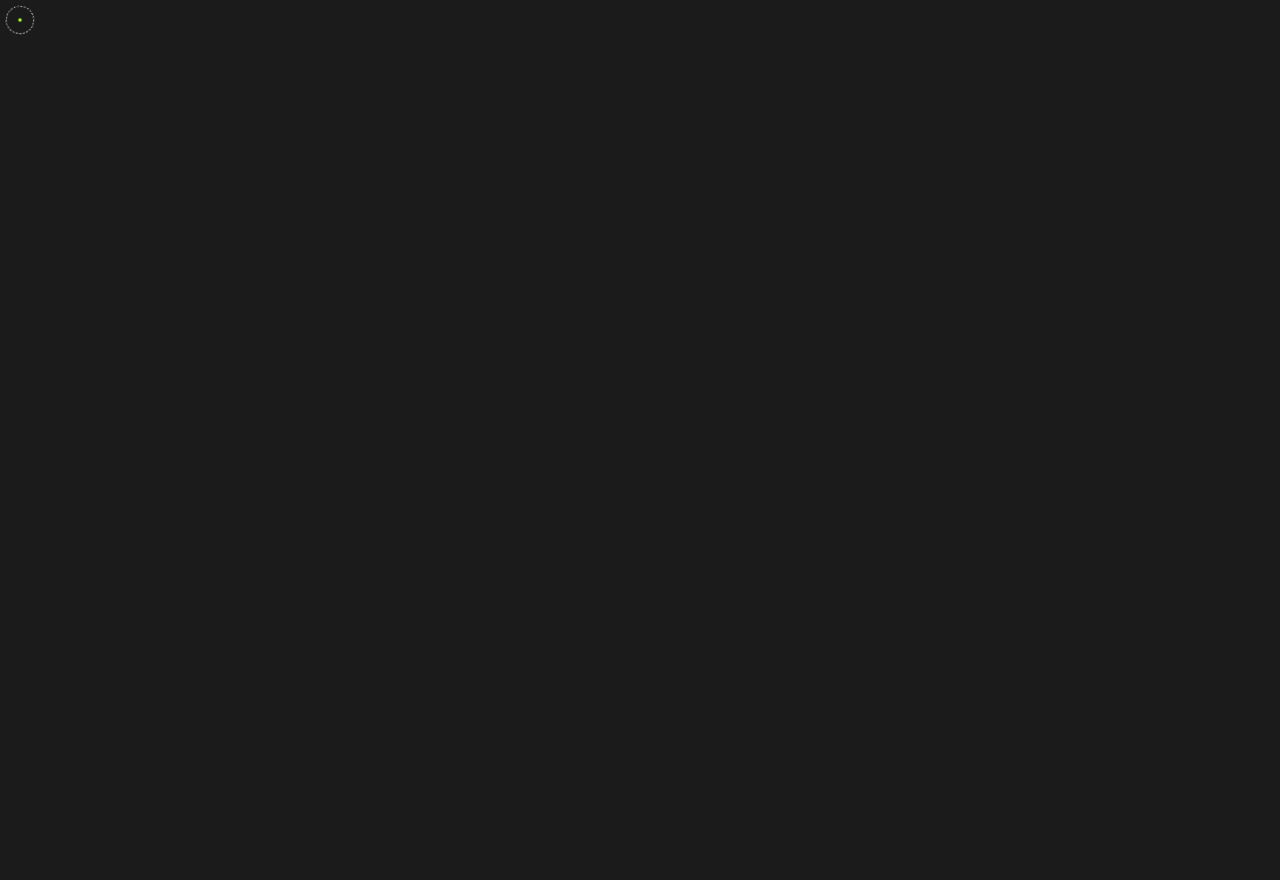
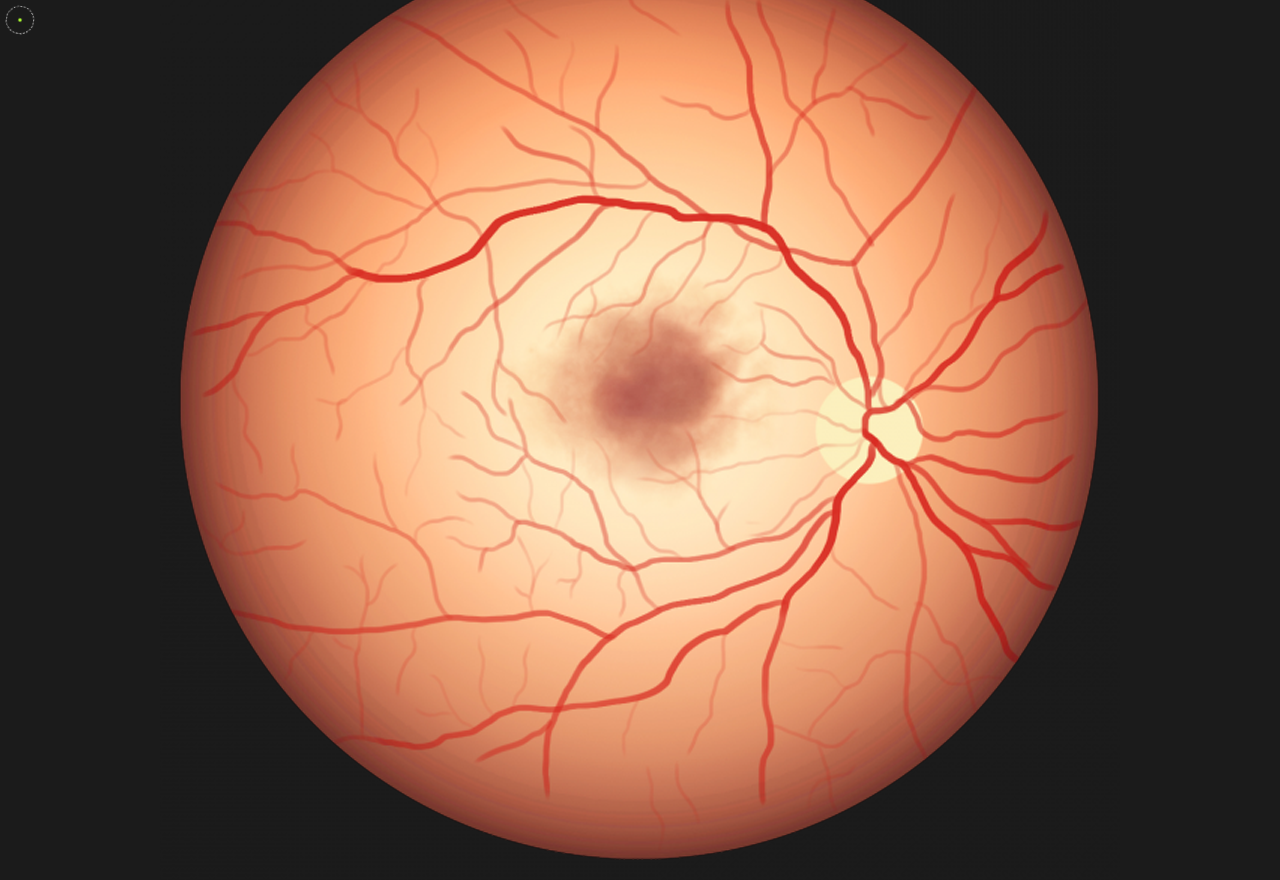
Before and after one commit to upFrontEnd/cursor-laser, a plain HTML site: page index.html in a window 1280 px wide. Before the commit the page ends 800 px from the top, so only its background shows below. Drawn offline with Linux system fonts and the light colour scheme.

Commit message:
Add img preview

```diff
--- a/css/style.css
+++ b/css/style.css
@@ -6,6 +6,8 @@
 body {
   background: #1b1b1b;
   cursor: none;
+  display: grid;
+  place-content: center;
   height: 100vh;
   margin: 0; padding: 0;
   overflow: hidden;
--- a/index.html
+++ b/index.html
@@ -9,6 +9,7 @@
   <script src="./js/app.js" defer></script>
 </head>
 <body>
+  <img src="./img/retine.png" alt="">
   <div class="cursor">
     <div class="cursor-inner"></div>
   </div>
```
Also changed, not shown: img/retine.png (added), img/screen.jpg (added).
